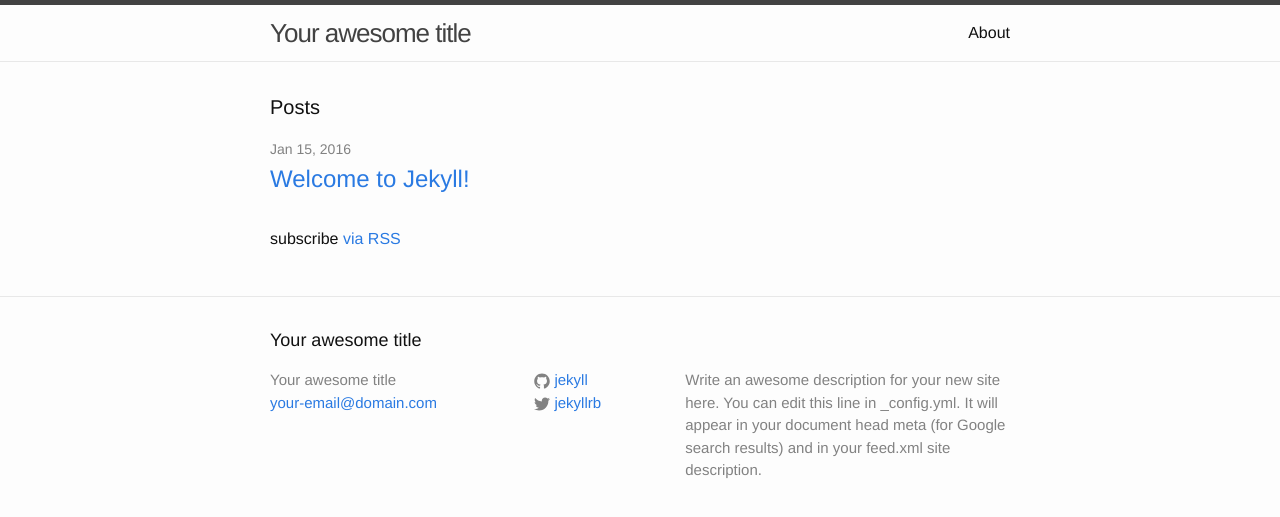
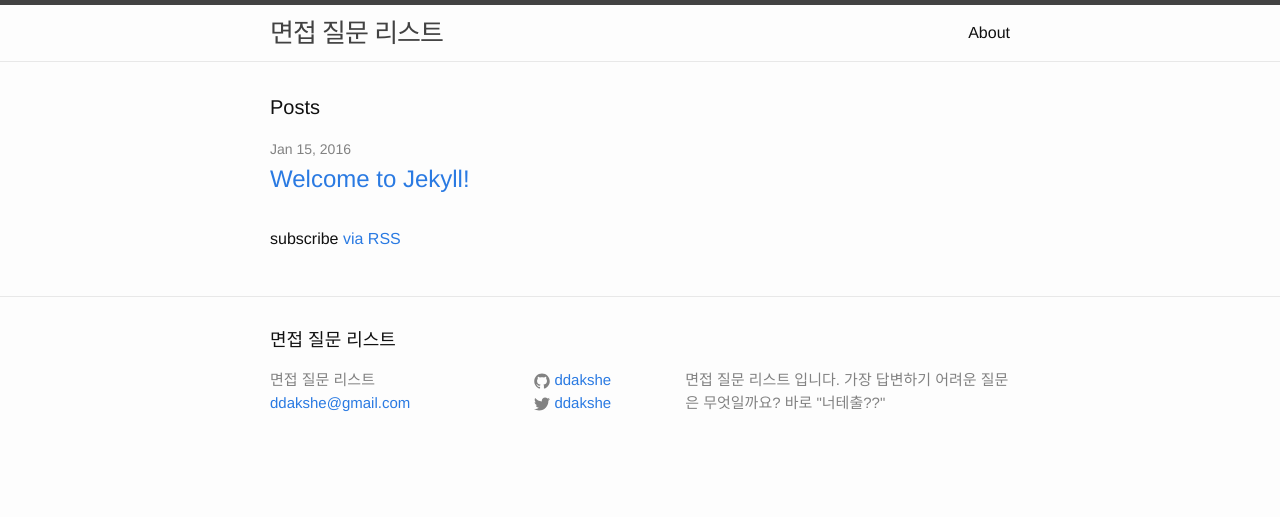
Before and after one commit to ddakshe/blog-interview, a Jekyll site: the page built from index.html, in a window 1280 px wide. Shown: the top 517 px of the page. Built offline with Jekyll 4.4.1, drawn with Linux system fonts in a browser that asks for light colours.

Commit message:
설명 변경

```diff
--- a/_config.yml
+++ b/_config.yml
@@ -6,16 +6,15 @@
 # 'jekyll serve'. If you change this file, please restart the server process.
 
 # Site settings
-title: Your awesome title
-email: your-email@domain.com
+title: 면접 질문 리스트
+email: ddakshe@gmail.com
 description: > # this means to ignore newlines until "baseurl:"
-  Write an awesome description for your new site here. You can edit this
-  line in _config.yml. It will appear in your document head meta (for
-  Google search results) and in your feed.xml site description.
-baseurl: "" # the subpath of your site, e.g. /blog
-url: "http://yourdomain.com" # the base hostname & protocol for your site
-twitter_username: jekyllrb
-github_username:  jekyll
+  면접 질문 리스트 입니다.
+  가장 답변하기 어려운 질문은 무엇일까요? 바로 "너테출??"
+baseurl: "/" # the subpath of your site, e.g. /blog
+url: "" # the base hostname & protocol for your site
+twitter_username: ddakshe
+github_username:  ddakshe
 
 # Build settings
 markdown: kramdown
```
